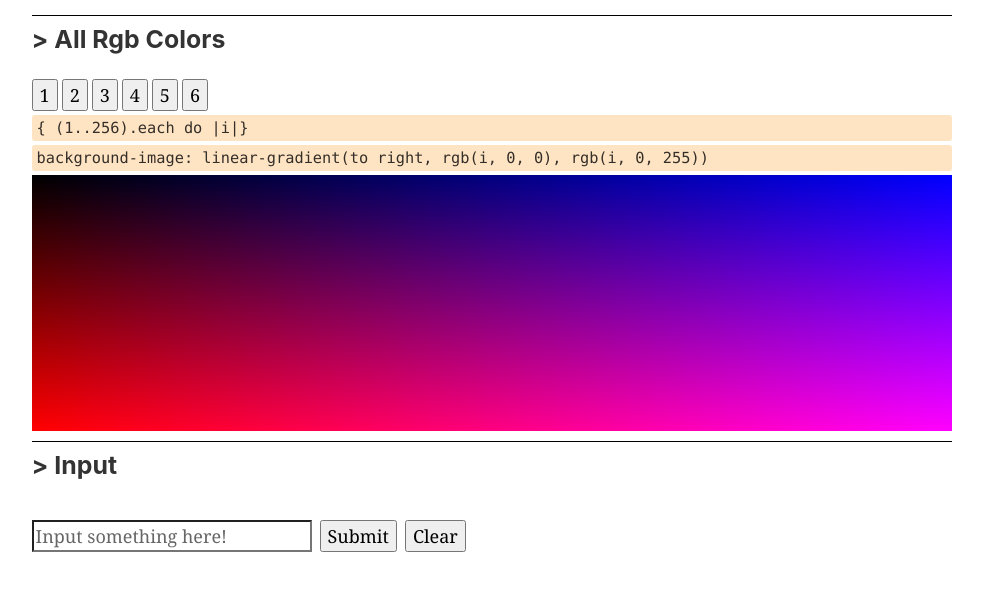
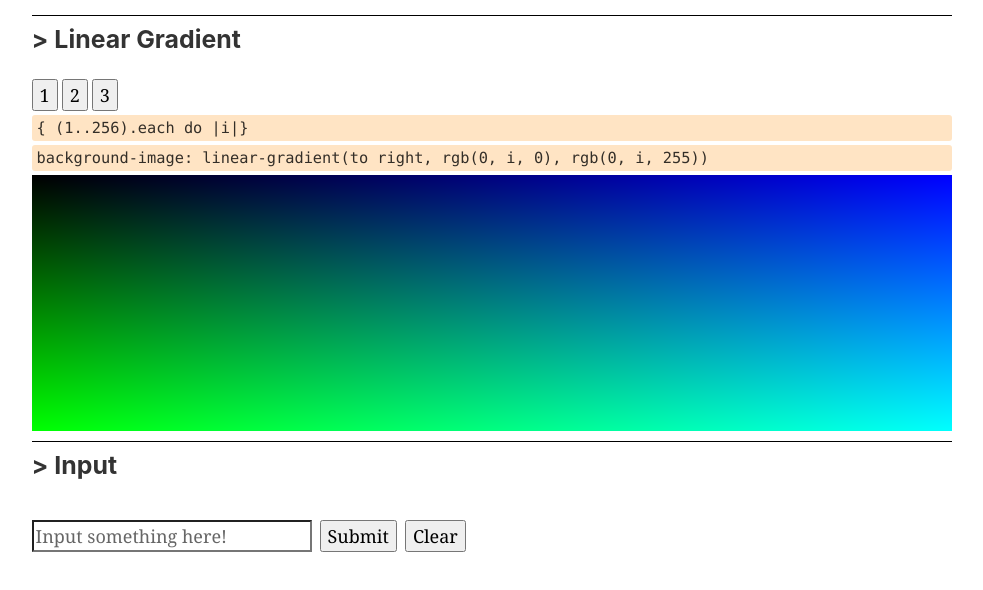
Before and after one commit to Cygra/css_magic, a Gatsby site: page / in a window 1280 px wide. Shown: the part 1019-1609 px from the top of the page, without its empty margins (148-1131 px from the left). Built offline with nearby package versions, Linux system fonts and the light colour scheme; Gatsby itself is replaced by a stand-in of ours.

Commit message:
..emmmmm

```diff
--- a/src/components/AllRgb/AllRgb.less
+++ b/src/components/LinearGradient/LinearGradient.less
@@ -1,4 +1,4 @@
-.all-rgb-colors-item {
+.linear-gradient-item {
   width: 100%;
   .btn-group {
     margin-bottom: 4px;
--- a/src/components/AllRgb/index.js
+++ b/src/components/LinearGradient/index.js
@@ -1,27 +1,21 @@
 import React, { useState } from 'react'
 import Item from "../Item"
-import './AllRgb.less'
+import './LinearGradient.less'
 
 const styleEnum = {
-  1: i => `${i}, 0, 0), rgb(${i}, 0, 255`,
-  2: i => `${i}, 0, 0), rgb(${i}, 255, 0`,
-  3: i => `0, ${i}, 0), rgb(0, ${i}, 255`,
-  4: i => `0, ${i}, 0), rgb(255, ${i}, 0`,
-  5: i => `0, 0, ${i}), rgb(0, 255, ${i}`,
-  6: i => `0, 0, ${i}), rgb(255, 0, ${i}`,
+  1: i => `0, ${i}, 0), rgb(0, ${i}, 255`,
+  2: i => `${i}, 0, 0), rgb(${i}, 0, 255`,
+  3: i => `${i}, 0, 0), rgb(${i}, 255, 0`,
 }
 
-const AllRgb = () => {
+const LinearGradient = () => {
   const [index, setIndex] = useState(1);
   return (
-    <Item title="All Rgb Colors">
+    <Item title="Linear Gradient">
       <div className="btn-group">
         <button onClick={() => setIndex(1)}>1</button>
         <button onClick={() => setIndex(2)}>2</button>
         <button onClick={() => setIndex(3)}>3</button>
-        <button onClick={() => setIndex(4)}>4</button>
-        <button onClick={() => setIndex(5)}>5</button>
-        <button onClick={() => setIndex(6)}>6</button>
       </div>
 
       <code>{'{ (1..256).each do |i|}'}</code>
@@ -39,4 +33,4 @@ const AllRgb = () => {
   )
 }
 
-export default AllRgb
+export default LinearGradient
--- a/src/pages/index.js
+++ b/src/pages/index.js
@@ -3,7 +3,7 @@ import Layout from '../components/layout'
 import SEO from '../components/seo'
 import WavingString from '../components/WavingString'
 import Filter from '../components/Filter'
-import AllRgb from '../components/AllRgb'
+import LinearGradient from '../components/LinearGradient'
 import Input from '../components/Input'
 
 const IndexPage = () => (
@@ -18,7 +18,7 @@ const IndexPage = () => (
     </p>
     <WavingString />
     <Filter />
-    <AllRgb />
+    <LinearGradient />
     <Input />
   </Layout>
 )
```
